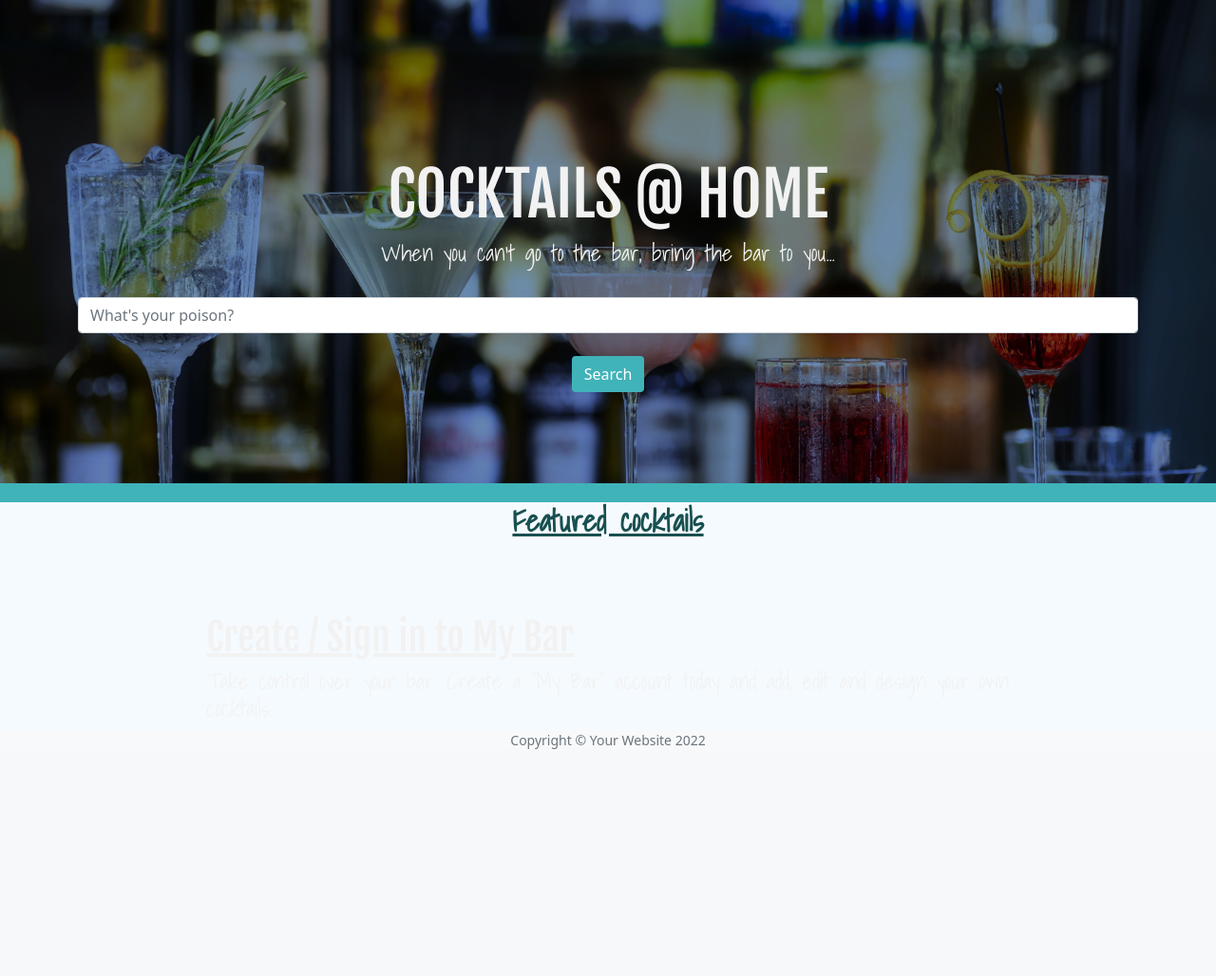
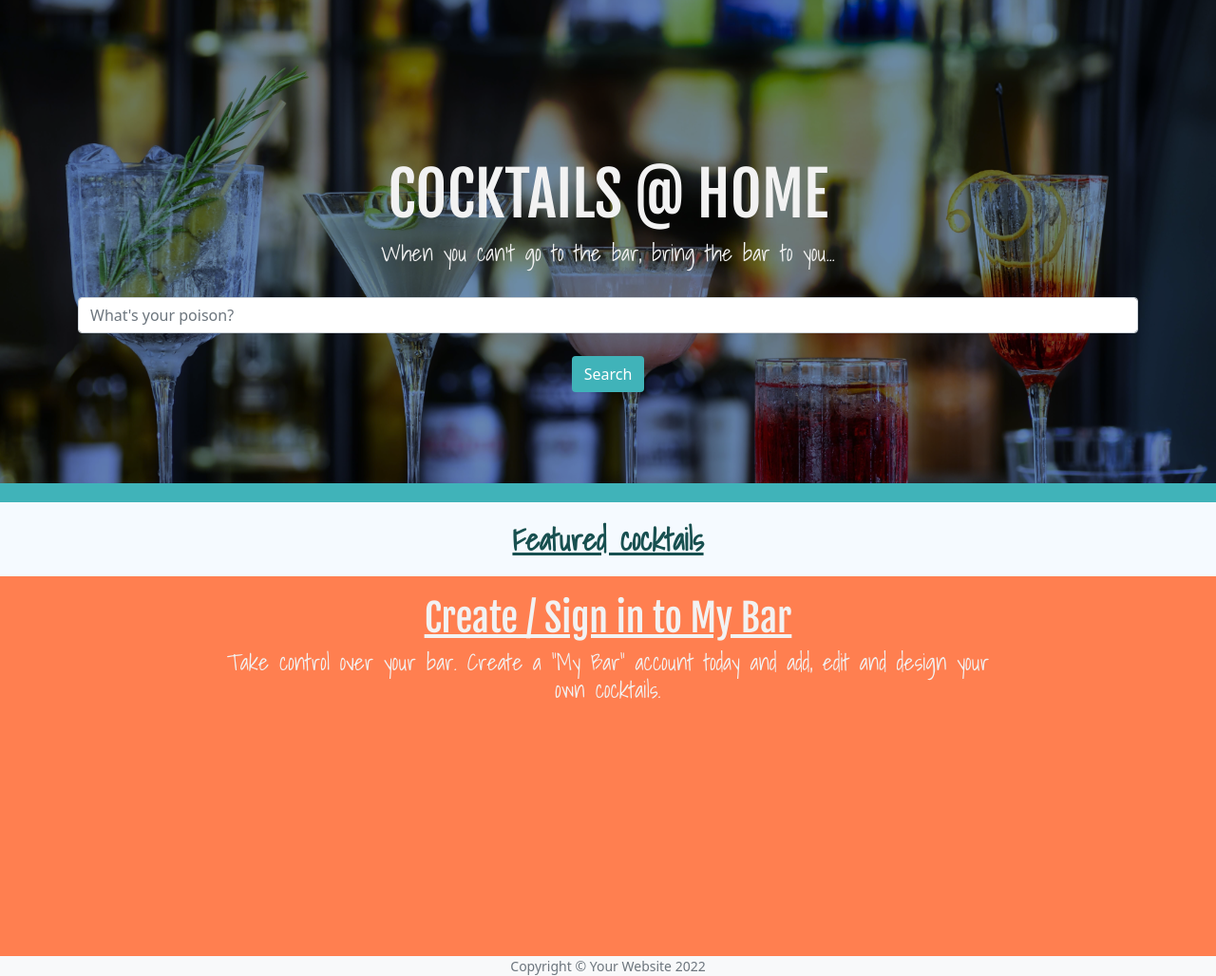
Before and after one commit to KJLuton/cocktails_at_home, a Flask app: page / in a window 1280 px wide. Shown: the part 65-1093 px from the top of the page at 95% size. Before the commit the page ends 854 px from the top, so only its background shows below. Run offline with Flask 2, Linux system fonts and the light colour scheme; some libraries are stand-ins or nearby versions.

Commit message:
Formatted style.css doc.

```diff
--- a/static/style.css
+++ b/static/style.css
@@ -2,6 +2,10 @@ body {
     font: 200;
     background-color: #f5faff;
     height: 100vh;
+}
+
+.row {
+    --bs-gutter-x: 0;
 }
 
 /* Font */
@@ -14,7 +18,10 @@ h2 {
     font-size: 2.5rem;
 }
 
-h1, h2, .nav-link, a {
+h1,
+h2,
+.nav-link,
+a {
     font-family: 'Fjalla One', sans-serif;
     color: #f2f2f2;
 }
@@ -36,7 +43,8 @@ h4 {
 h5 {
     font-size: 1.5rem;
     font-family: 'Fjalla One', sans-serif;
-    color: rgb(24, 80, 80);;
+    color: rgb(24, 80, 80);
+    ;
 }
 
 p {
@@ -59,15 +67,16 @@ p {
     font-family: 'Fjalla One', sans-serif;
     color: #f2f2f2;
     font-size: inherit;
+    text-transform: uppercase;
 }
 
-.login-links{
+.login-links {
     color: #40b3b9;
     font-family: 'Shadows Into Light';
     font-weight: 500;
 }
 
-.flashes{
+.flashes {
     text-align: center;
     background-color: #364658;
     color: #f2f2f2;
@@ -110,11 +119,11 @@ p {
     background-size: cover;
 }
 
-.search-bar{
+.search-bar {
     padding-top: 30px;
 }
 
-.search-button{
+.search-button {
     background-color: #40b3b9;
     color: white;
 }
@@ -129,10 +138,15 @@ p {
     height: max-content;
 }
 
+.featured-block {
+    padding-top: 20px;
+    text-align: center;
+}
+
 /* drinks categories and cards */
 
-.drinks-categories{
-    margin: 40px 40px 40px 40px;
+.drinks-categories {
+    margin: 10px;
 }
 
 .card {
@@ -143,29 +157,38 @@ p {
     word-wrap: break-word;
     background-color: #f2f2f2;
     background-clip: border-box;
-    border: 1px solid rgba(0,0,0,.125);
+    border: 1px solid rgba(0, 0, 0, .125);
     border-radius: 0.25rem;
-    margin-bottom: 20px;
 }
 
-.card-img{
+.feature {
+    padding: 10px;
+}
+
+.card-img {
     width: 100%;
     object-fit: cover;
     height: 30vh;
 }
 
-/* drnks pages */
+.mybar-block {
+    height: 50vh;
+    padding: 20px;
+    background-color: coral;
+}
 
-.page-content{
+/* drinks pages */
+
+.page-content {
     padding: 30px;
 }
 
-.ingredients{
+.ingredients {
     background-color: #00494d;
     padding: 10px;
 }
 
-.cocktail-container{
+.cocktail-container {
     padding-top: 20px;
 }
 
@@ -175,13 +198,13 @@ p {
     max-height: 50vh;
 }
 
-.ingredients_row{
+.ingredients_row {
     background-color: #95d4d7;
     margin-top: 20px;
     padding-top: 10px;
 }
 
-.cocktail_details{
+.cocktail_details {
     background-color: #e5e5e5;
     padding: 20px;
 }
@@ -199,7 +222,7 @@ p {
 
 /* register page */
 
-.card-header{
+.card-header {
     text-align: center;
     background-color: #40b3b9;
 }
```
